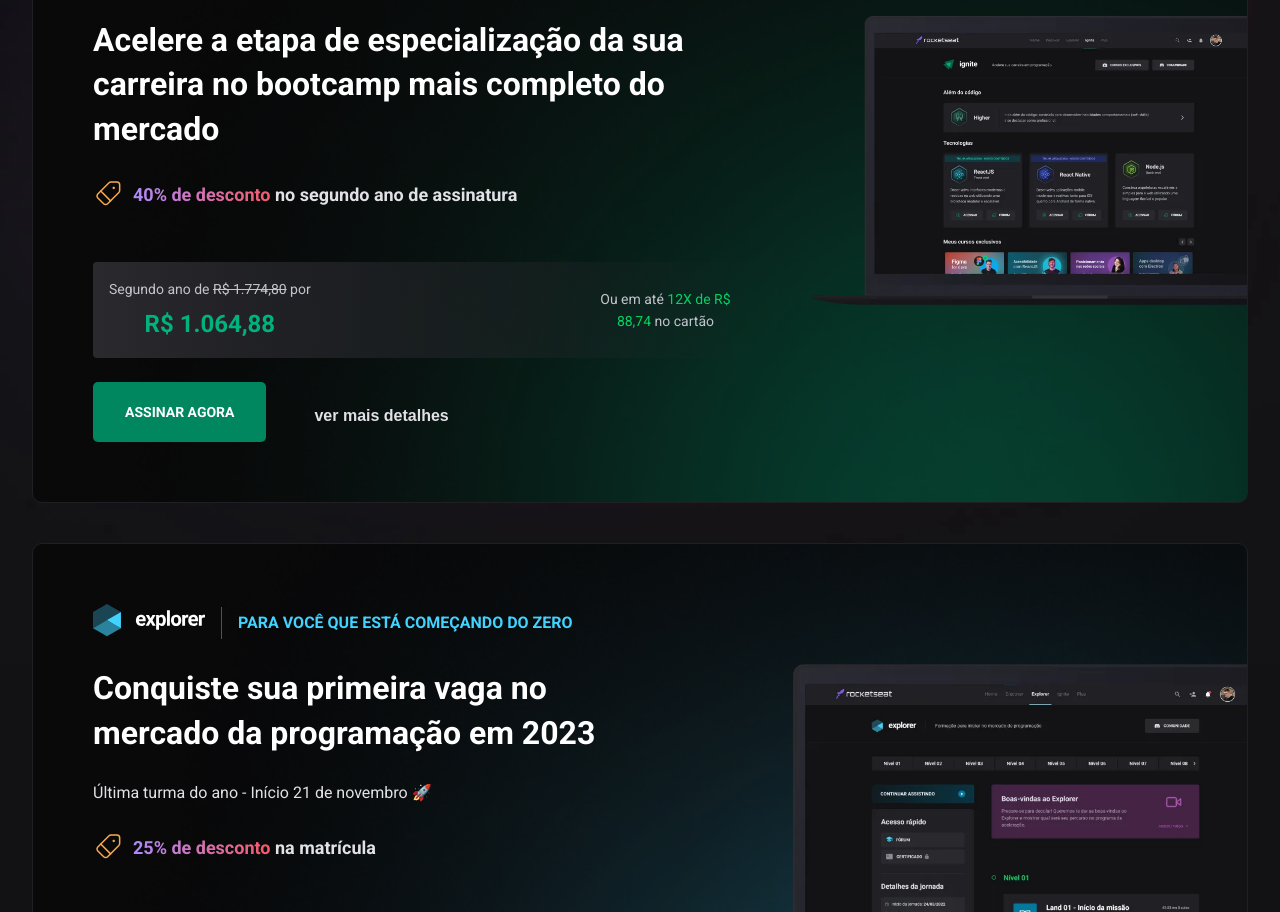
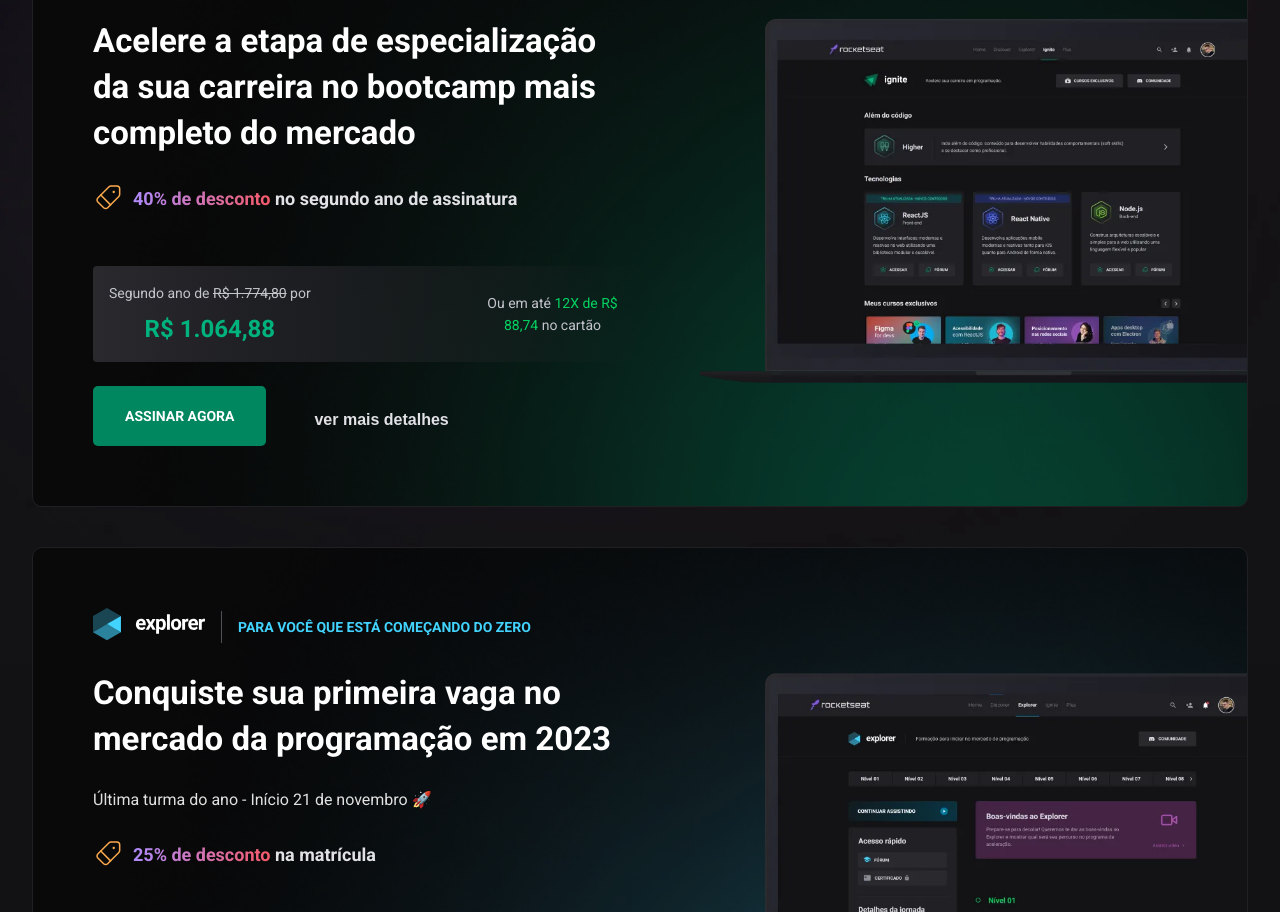
Before and after one commit to liliul/PageBlackFridayRoket, a website: page index.html in a window 1280 px wide. Shown: the part 699-1611 px from the top of the page. Drawn offline with Linux system fonts and the light colour scheme.

Commit message:
features: sass

```diff
--- a/src/sass/components/_buttons.scss
+++ b/src/sass/components/_buttons.scss
@@ -1,5 +1,23 @@
+@use '../variables/variables';
+
+// placeholder
+%button-mais {
+  margin-top: 8px;
+  padding: 16px 32px;
+  background-color: transparent;
+  -webkit-transition-property: border;
+  transition-property: border;
+  color: variables.$color_gray;
+  text-align: center;
+  text-decoration: none;
+  font-weight: 700;
+  font-size: 16px;
+}
+
+// end placeholder
 
 .button-assemble {
+
   background-color: #8257e5;
   border: 0;
   padding: 14px 24px;
@@ -34,20 +52,16 @@
 }
 
 .link-mais {
-  margin-top: 8px;
-  padding: 16px 32px;
-  background-color: transparent;
-  -webkit-transition-property: border;
-  transition-property: border;
-  color: #e1e1e6;
-  text-align: center;
-  text-decoration: none;
-  font-weight: 700;
-  font-size: 16px;
+
+
+  @extend %button-mais;
+
 
   &:hover {
     border-radius: 4px;
     box-shadow: 1px 1px 10px #999;
+
+    @extend .error;
   }
 }
 
--- a/src/sass/components/_fonts.scss
+++ b/src/sass/components/_fonts.scss
@@ -35,7 +35,7 @@
 .p-16 {
 	font-family: $f_roboto;
 
-    @include font_headline1(16px, unset,160%,#e1e1e6)
+    @include font_headline1(16px, unset,160%,#e1e1e1)
 }
 .p-gray {
 	font-family: $f_roboto;
@@ -75,9 +75,22 @@
     text-decoration: none;
 }
 
-@media screen and(min-width: 991px) {
+// @media screen and(min-width: 991px) {
+//     .headline-32 {
+//         font-size: 32px;
+//         line-height: 140%;
+//     }
+
+//     .headline-48 {
+//         font-size: 48px;
+//         line-height: 125%;
+
+//     }
+// }
+
+@include media991px {
     .headline-32 {
-        font-size: 32px;
+        font-size: 33px;
         line-height: 140%;
     }
 
--- a/src/sass/layout/_contentMain.scss
+++ b/src/sass/layout/_contentMain.scss
@@ -82,8 +82,8 @@
                     }
 
                     .heat-text {
-                        font-family: 'Roboto',sans-serif;
-                        font-size: clamp(12px, 1rem + 2vw, 16px);
+                        font-family: Roboto,sans-serif;
+                        // font-size: clamp(12px, 1rem + 2vw, 16px);
                         color: #00b37e;
                         font-weight: 700;
                         text-transform: uppercase;
@@ -190,9 +190,20 @@
                 }
 
             }
-            @media screen and(min-width: 991px) {
+
+            @include media991px {
+
                 .content-c-esq {
                     padding-right: 60px;
+                    width: 50%;
+                }
+                .content-c-dir {
+                    margin-top: 0 !important;
+                    width: 50%;
+
+                    display: flex;
+                    justify-content: end;
+
                 }
             }
 
@@ -221,9 +232,12 @@
             background-repeat: no-repeat;
            }
         }
-        @media screen and(min-width: 991px) {
+
+        @include media991px {
             .section-card-products {
                 display: flex;
+                align-items: center;
+
                 padding: 60px 0px 60px 60px;
             }
         }
--- a/src/sass/layout/_footer-rocketseat.scss
+++ b/src/sass/layout/_footer-rocketseat.scss
@@ -1,11 +1,14 @@
+@use '../variables/variables';
+
 .footer-rocket {
 	border: 1px solid #202024;
 	border-radius: 1px;
 	background-color: #121214;
 
 	.footer-container {
-		max-width: $maxWidth;
+		max-width: variables.$maxWidth;
 		padding: 60px 24px;
+		margin: 0 auto;
 
 		.article-footer-content {
 
--- a/src/sass/layout/_sobre_roket.scss
+++ b/src/sass/layout/_sobre_roket.scss
@@ -5,6 +5,7 @@
 	.max-container {
 		max-width: $maxWidth;
 		padding: 0px 24px 8px 24px;
+		margin: 0 auto;
 
 		.c-content {
 
@@ -15,6 +16,17 @@
 					display: flex;
 					align-items: center;
 					gap: 0px 24px;
+
+
+				}
+				@include mediaSobre(340px) {
+					.title-sobre {
+						display: block;
+
+						.heading-40 {
+							font-size: 2em;
+						}
+					}
 				}
 
 				p {
--- a/src/sass/mixins/_mixin.scss
+++ b/src/sass/mixins/_mixin.scss
@@ -37,3 +37,20 @@
 }
 
 // end button
+
+//teste
+@mixin media991px($min_width: 991px){
+    @media screen {
+        @media (min-width: $min_width) {
+            @content
+        }
+    }
+};
+
+@mixin  mediaSobre($max_width: 400px) {
+    @media screen {
+        @media (max-width: $max_width) {
+            @content
+        }
+    }
+}
--- a/src/sass/variables/_variables.scss
+++ b/src/sass/variables/_variables.scss
@@ -1,5 +1,8 @@
 // background-color body
 $bg-body: #121214;
+
+// color font
+$color_gray: #e1e1e6;
 
 // maximo do width container
 $maxWidth: 1216px;
@@ -15,3 +18,8 @@
 
 // linear gradient
 $bg_banner: linear-gradient(90deg,#8257e5,#f75a68);
+
+//teste
+.error {
+    color: tomato;
+}
```
Also changed, not shown: src/css/styele.css, 1 other file. Lines whose indentation alone changed are shown as unchanged.
